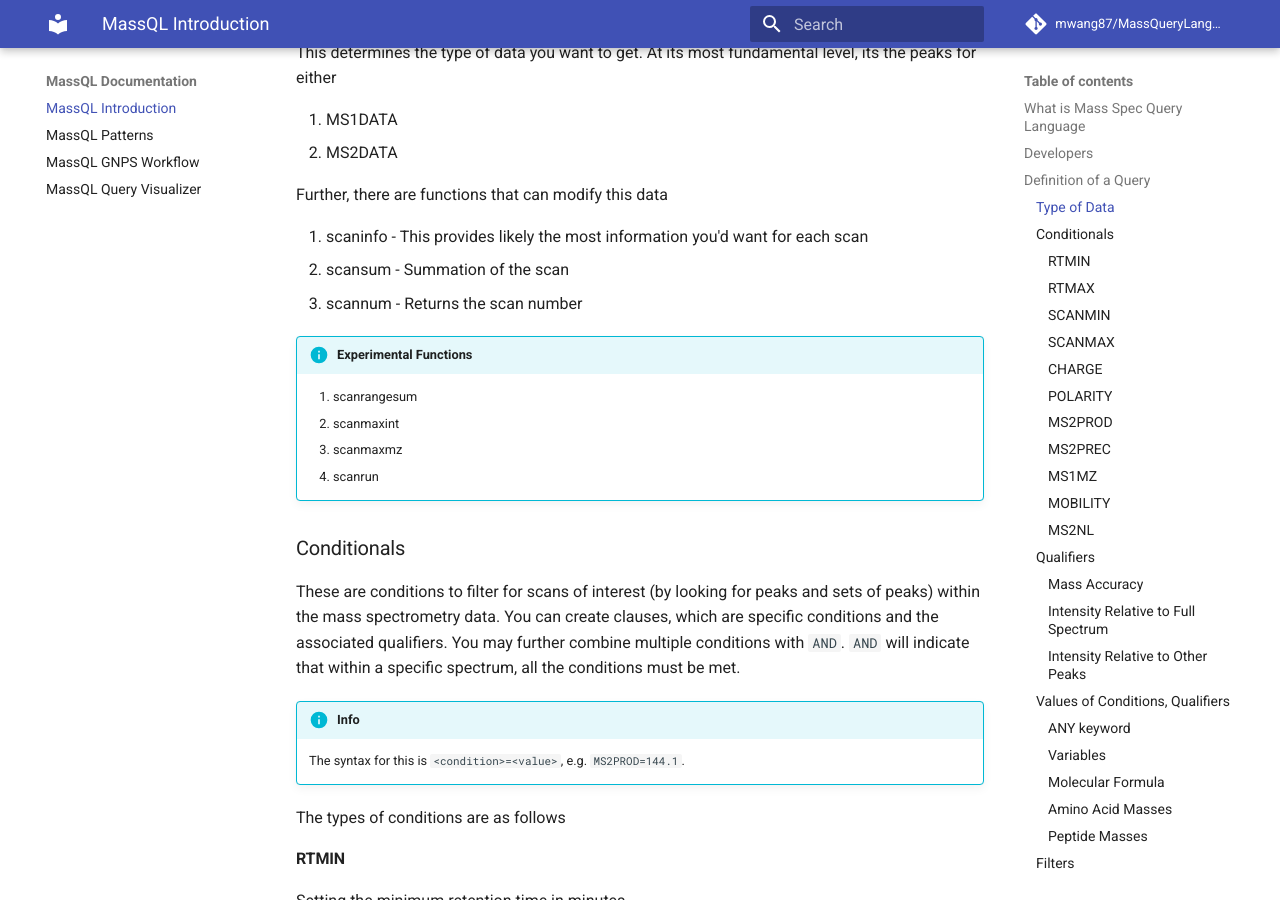
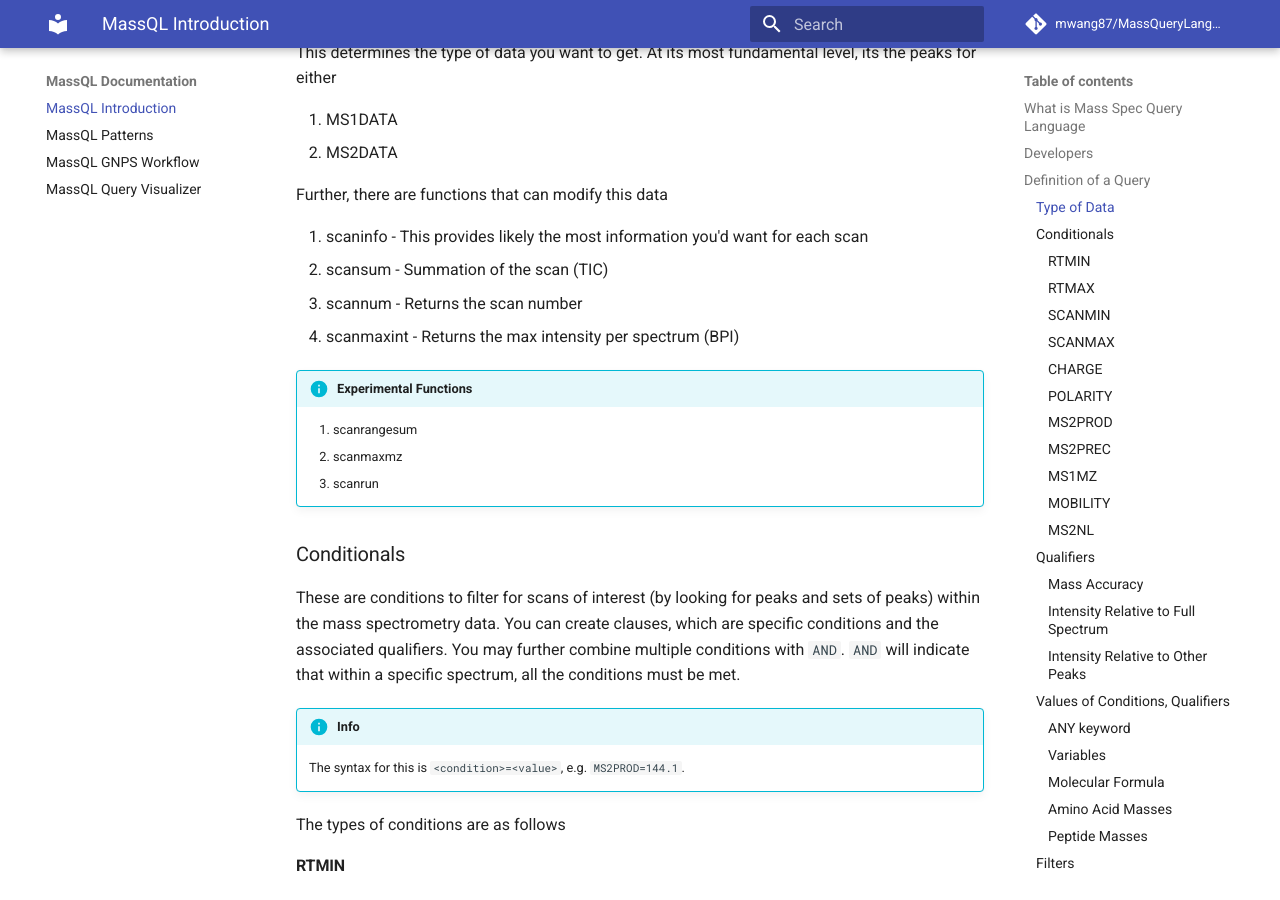
Before and after one commit to mwang87/MassQueryLanguage_Documentation, an MkDocs documentation site: the page built from docs/index.md, in a window 1280 px wide and 900 px high, scrolled down 1043 px. Built offline with MkDocs 1.6.1 and Material for MkDocs 9.7.7, drawn with Linux system fonts in a browser that asks for light colours; comment, search, counter and statistics services are not loaded.

Commit message:
adding new feature

```diff
--- a/docs/index.md
+++ b/docs/index.md
@@ -43,13 +43,12 @@
 Further, there are functions that can modify this data
 
 1. scaninfo - This provides likely the most information you'd want for each scan
-1. scansum - Summation of the scan
+1. scansum - Summation of the scan (TIC)
 1. scannum - Returns the scan number
-
+1. scanmaxint - Returns the max intensity per spectrum (BPI)
 
 !!! info "Experimental Functions"
     1. scanrangesum
-    1. scanmaxint
     1. scanmaxmz
     1. scanrun
 
```
